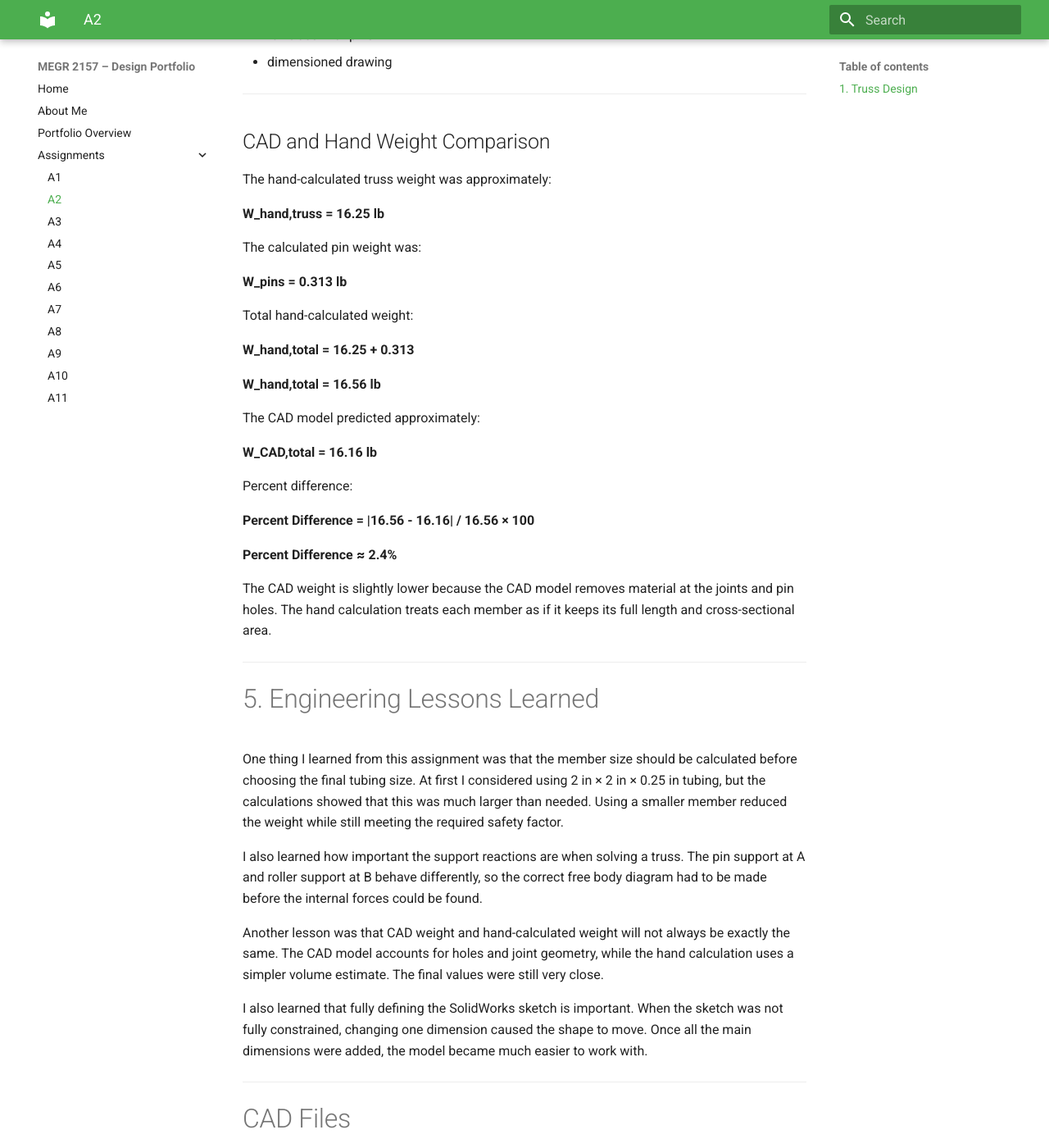
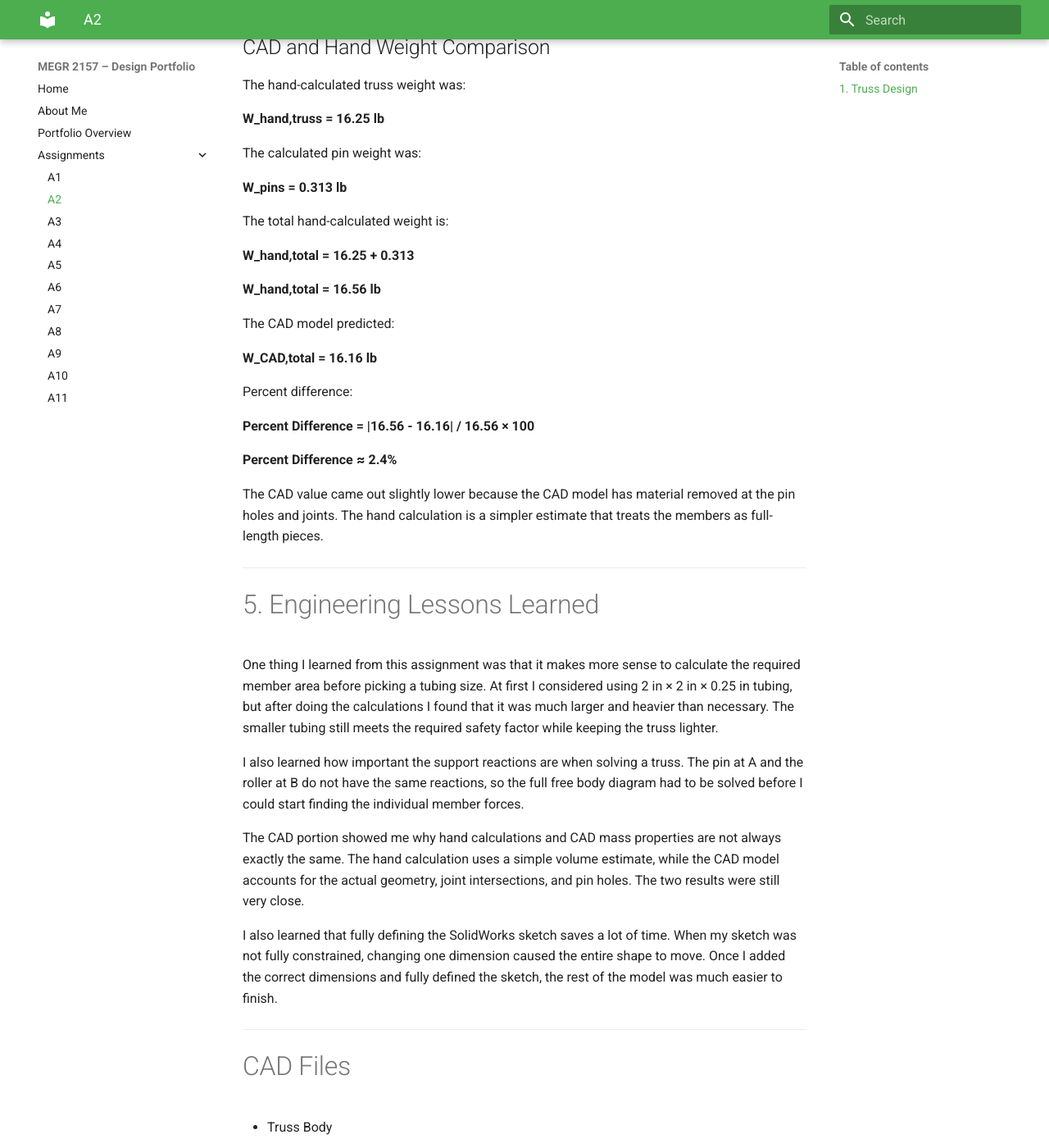
Before and after one commit to kdedrick123/MEGR-portfolio-, an MkDocs documentation site: the page built from docs/assignments/A02/index.md, in a window 1280 px wide and 1400 px high, scrolled down 11300 px. Shown: the whole window at 82% size. Built offline with MkDocs 1.6.1 and Material for MkDocs 9.7.7, drawn with Linux system fonts in a browser that asks for light colours; some of the changed text lies outside the part shown.

Commit message:
Edit index.md for improved clarity and readability
Revised text for clarity and conciseness throughout the document.

```diff
--- a/docs/assignments/A02/index.md
+++ b/docs/assignments/A02/index.md
@@ -12,7 +12,7 @@ The required dimensions were:
 
 **b = 0.30 m**
 
-The final truss has five joints labeled A, B, C, D, and E.
+The truss has five joints labeled A, B, C, D, and E.
 
 - A = pin support
 - B = roller support
@@ -20,15 +20,11 @@ The final truss has five joints labeled A, B, C, D, and E.
 - D = downward load
 - E = center joint
 
-The top length is:
+The main dimensions are:
 
 **BA = 1.20 m**
 
-The bottom length is:
-
 **CD = 0.40 m**
-
-The height is:
 
 **b = 0.30 m**
 
@@ -38,9 +34,7 @@ The height is:
 
 ## 2a(i) Member Lengths
 
-The two outside diagonal members are BC and DA.
-
-Their horizontal distance is 0.40 m and their vertical distance is 0.30 m.
+The outside diagonal members are BC and DA. They both have a horizontal distance of 0.40 m and a vertical distance of 0.30 m.
 
 Using the Pythagorean theorem:
 
@@ -48,19 +42,17 @@ Using the Pythagorean theorem:
 
 **L = 0.50 m**
 
-Therefore:
+So:
 
 **L_BC = L_DA = 0.50 m**
 
-The two inside diagonal members are CE and ED.
-
-Their horizontal distance is 0.20 m and their vertical distance is 0.30 m.
+The inside diagonal members are CE and ED. They have a horizontal distance of 0.20 m and a vertical distance of 0.30 m.
 
 **L = √[(0.20)² + (0.30)²]**
 
 **L = 0.3606 m**
 
-Therefore:
+So:
 
 **L_CE = L_ED = 0.3606 m**
 
@@ -90,15 +82,15 @@ The support reactions are:
 - A_y
 - B_y
 
-First:
+Start with horizontal equilibrium:
 
 **ΣF_x = 0**
 
-There are no horizontal external forces, so:
+There are no outside horizontal forces, which gives:
 
 **A_x = 0**
 
-Now take moments about B:
+Next, take moments about B:
 
 **ΣM_B = 0**
 
@@ -108,7 +100,7 @@ Now take moments about B:
 
 **A_y = P / 3**
 
-Using:
+With:
 
 **P = 25 kN**
 
@@ -126,13 +118,13 @@ Now use vertical equilibrium:
 
 **B_y = -8.33 kN**
 
-The negative sign means the reaction at B acts downward.
+The negative answer means the reaction at B actually acts downward.
 
 ---
 
 ## 2a(iii) Symbolic Internal Forces
 
-The method of joints was used to solve the internal member forces.
+I used the method of joints to solve for the forces in each truss member.
 
 ### Joint B
 
@@ -148,7 +140,7 @@ Vertical equilibrium:
 
 **F_BC = -5P / 9**
 
-BC is in compression.
+The negative value means BC is in compression.
 
 Horizontal equilibrium:
 
@@ -182,21 +174,21 @@ For member CE:
 
 **sinθ = 0.30 / 0.3606**
 
-Vertical equilibrium gives:
+The vertical force equation gives:
 
 **F_CE = -(2√13 / 9)P**
 
 CE is in compression.
 
-Horizontal equilibrium gives:
+The horizontal force equation gives:
 
 **F_CD = 0**
 
-CD is a zero-force member.
+CD is a zero-force member for this loading setup.
 
 ### Joint D
 
-Vertical equilibrium gives:
+The vertical force equation gives:
 
 **F_ED = (2√13 / 9)P**
 
@@ -206,7 +198,7 @@ ED is in tension.
 
 ## 2a(iv) Numerical Internal Forces
 
-Using:
+With:
 
 **P = 25 kN**
 
@@ -242,7 +234,7 @@ For A500 Grade B steel:
 
 **S_y = 46 ksi**
 
-The unknown is the minimum cross-sectional area:
+The value I need to find is:
 
 **A_min = ?**
 
@@ -258,11 +250,11 @@ The allowable stress is:
 
 **σ_allow = S_y / N**
 
-Therefore:
+Set the member stress equal to the allowable stress:
 
 **F / A = S_y / N**
 
-Solving for area:
+Solve for area:
 
 **A_min = (N × F) / S_y**
 
@@ -270,7 +262,7 @@ Solving for area:
 
 ## 2b(iii) Numerical Area
 
-Using:
+The values used are:
 
 **F = 20.03 kN**
 
@@ -286,11 +278,11 @@ The minimum area is:
 
 **A_min = 221 mm²**
 
-This is approximately:
+Converted to square inches:
 
 **A_min = 0.343 in²**
 
-The final CAD model uses:
+The CAD model uses:
 
 **1 in × 1 in × 0.125 in square tube**
 
@@ -304,13 +296,13 @@ Since:
 
 **0.4375 > 0.343**
 
-the selected tubing meets the required area.
+the tubing is large enough for the required load and safety factor.
 
 ---
 
 ## 2b(iv) Estimated Truss Weight
 
-The selected cross-sectional area is:
+The member cross-sectional area is:
 
 **A = 0.4375 in²**
 
@@ -318,7 +310,7 @@ The total member length is:
 
 **L = 3.3212 m**
 
-Convert to inches:
+Convert the length to inches:
 
 **L = 130.76 in**
 
@@ -330,11 +322,11 @@ Volume:
 
 **V = 57.21 in³**
 
-Using steel density:
+Using a steel density of:
 
 **ρ = 0.284 lb/in³**
 
-Weight:
+The estimated weight is:
 
 **W = ρ × V**
 
@@ -372,7 +364,7 @@ Known values:
 
 **τ_y = 170 ksi**
 
-Unknowns:
+Values to find:
 
 **A_pin = ?**
 
@@ -386,9 +378,9 @@ The largest applied joint load is:
 
 **P = 25 kN**
 
-Therefore the C or D connection can be used as the critical pin.
+The C or D connection can be used as the critical pin because both see the 25 kN applied load.
 
-The shear force on the critical pin is:
+The shear force used for the pin calculation is:
 
 **V = 25 kN**
 
@@ -404,11 +396,11 @@ Allowable shear stress is:
 
 **τ_allow = τ_y / N**
 
-Set the actual shear stress equal to the allowable shear stress:
+Set the pin shear stress equal to the allowable shear stress:
 
 **V / A = τ_y / N**
 
-Solving for area:
+Solve for the required pin area:
 
 **A_pin = (N × V) / τ_y**
 
@@ -416,7 +408,7 @@ For a circular pin:
 
 **A = πd² / 4**
 
-Therefore:
+The minimum diameter equation is:
 
 **d_min = √[(4 × N × V) / (π × τ_y)]**
 
@@ -434,17 +426,17 @@ Minimum pin area:
 
 **A_pin = 0.1322 in²**
 
-Now solve for diameter:
+Now solve for the diameter:
 
 **d = √[(4 × 0.1322) / π]**
 
 **d_min = 0.410 in**
 
-A standard 7/16 in pin was selected.
+I selected the next larger standard pin size:
 
-**d = 0.4375 in**
+**d = 7/16 in = 0.4375 in**
 
-This is larger than the minimum required diameter.
+This is slightly larger than the calculated minimum diameter.
 
 ---
 
@@ -456,7 +448,7 @@ Each pin has:
 
 **L = 1.50 in**
 
-Volume of one pin:
+The volume of one pin is:
 
 **V = (πd² / 4)L**
 
@@ -464,7 +456,7 @@ Volume of one pin:
 
 **V = 0.2255 in³**
 
-Weight of one pin:
+The weight of one pin is:
 
 **W = 0.2255 × 0.278**
 
@@ -494,20 +486,20 @@ and:
 
 **1.50 in length**
 
-All seven truss members use the same cross section. All five pins use the same geometry.
+All seven truss members use the same cross section, and all five pins use the same geometry.
 
 The CAD model includes:
 
-- truss body
-- five pins
-- full truss with pins
-- dimensioned drawing
+- Truss body
+- Five pins
+- Finished truss with pins
+- Dimensioned drawing
 
 ---
 
 ## CAD and Hand Weight Comparison
 
-The hand-calculated truss weight was approximately:
+The hand-calculated truss weight was:
 
 **W_hand,truss = 16.25 lb**
 
@@ -515,13 +507,13 @@ The calculated pin weight was:
 
 **W_pins = 0.313 lb**
 
-Total hand-calculated weight:
+The total hand-calculated weight is:
 
 **W_hand,total = 16.25 + 0.313**
 
 **W_hand,total = 16.56 lb**
 
-The CAD model predicted approximately:
+The CAD model predicted:
 
 **W_CAD,total = 16.16 lb**
 
@@ -531,19 +523,19 @@ Percent difference:
 
 **Percent Difference ≈ 2.4%**
 
-The CAD weight is slightly lower because the CAD model removes material at the joints and pin holes. The hand calculation treats each member as if it keeps its full length and cross-sectional area.
+The CAD value came out slightly lower because the CAD model has material removed at the pin holes and joints. The hand calculation is a simpler estimate that treats the members as full-length pieces.
 
 ---
 
 # 5. Engineering Lessons Learned
 
-One thing I learned from this assignment was that the member size should be calculated before choosing the final tubing size. At first I considered using 2 in × 2 in × 0.25 in tubing, but the calculations showed that this was much larger than needed. Using a smaller member reduced the weight while still meeting the required safety factor.
+One thing I learned from this assignment was that it makes more sense to calculate the required member area before picking a tubing size. At first I considered using 2 in × 2 in × 0.25 in tubing, but after doing the calculations I found that it was much larger and heavier than necessary. The smaller tubing still meets the required safety factor while keeping the truss lighter.
 
-I also learned how important the support reactions are when solving a truss. The pin support at A and roller support at B behave differently, so the correct free body diagram had to be made before the internal forces could be found.
+I also learned how important the support reactions are when solving a truss. The pin at A and the roller at B do not have the same reactions, so the full free body diagram had to be solved before I could start finding the individual member forces.
 
-Another lesson was that CAD weight and hand-calculated weight will not always be exactly the same. The CAD model accounts for holes and joint geometry, while the hand calculation uses a simpler volume estimate. The final values were still very close.
+The CAD portion showed me why hand calculations and CAD mass properties are not always exactly the same. The hand calculation uses a simple volume estimate, while the CAD model accounts for the actual geometry, joint intersections, and pin holes. The two results were still very close.
 
-I also learned that fully defining the SolidWorks sketch is important. When the sketch was not fully constrained, changing one dimension caused the shape to move. Once all the main dimensions were added, the model became much easier to work with.
+I also learned that fully defining the SolidWorks sketch saves a lot of time. When my sketch was not fully constrained, changing one dimension caused the entire shape to move. Once I added the correct dimensions and fully defined the sketch, the rest of the model was much easier to finish.
 
 ---
 
@@ -554,7 +546,8 @@ I also learned that fully defining the SolidWorks sketch is important. When the
 - Finished Truss
 - Dimensions
 - FBD
-- (all linked in the PDF)
+
+All of the files are linked in the PDF.
 
 **Total project time:**
-This project took me around 2 hours to finish. Solidworks being the Easiest as i use it every day at my job.
+This project took me around 2 hours to complete. The SolidWorks portion was the easiest part for me since I use SolidWorks regularly at work.
```
Also changed, not shown: other parts of docs/assignments/A02/index.md (+3 -3 lines).
